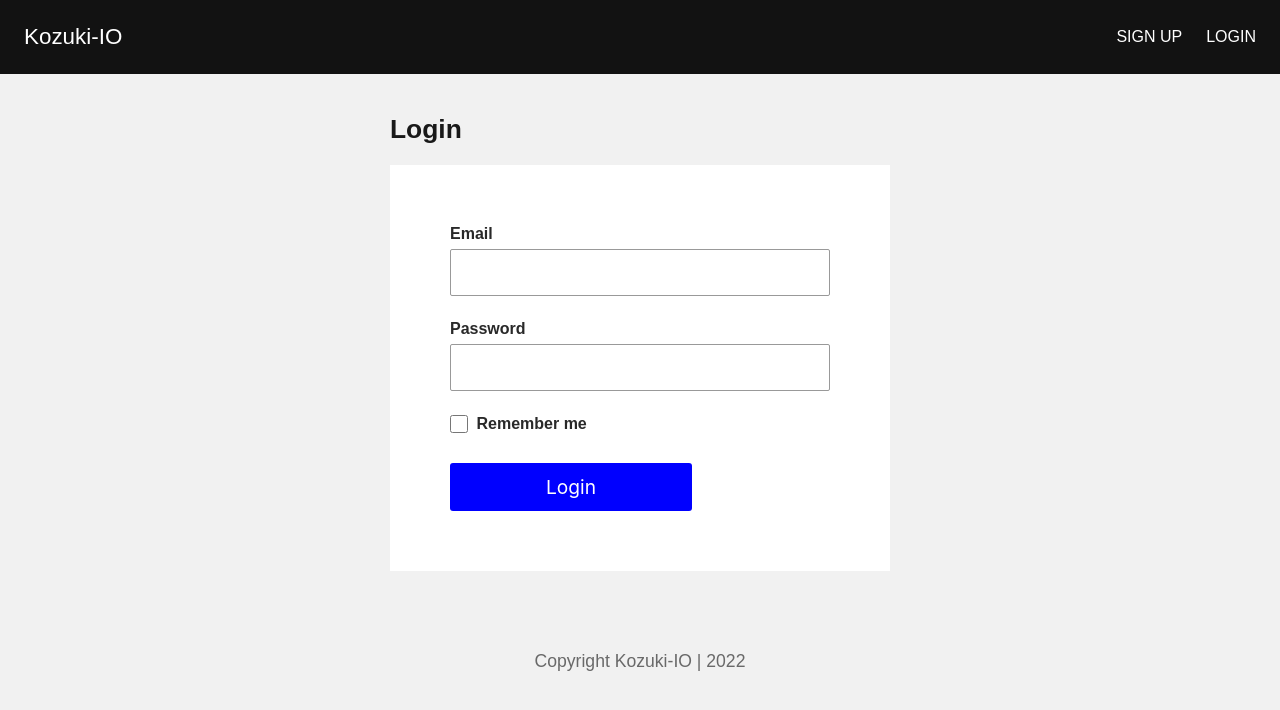
After one commit to YellowFlash2012/stock-portfolio-io, a Flask app: page /users/login in a window 1280 px wide. The commit adds this page. Shown: the top 710 px of the page. Run offline with Flask 2, Linux system fonts and the light colour scheme; parts of the project's set-up code (start-up, migrations or seed data) failed here and were passed over; some libraries are stand-ins or nearby versions.

Commit message:
tdd driven login/logout routes, updated nav

```diff
--- a/config.py
+++ b/config.py
@@ -1,5 +1,5 @@
 import os
-
+from datetime import timedelta
 
 class Config(object):
     FLASK_ENV = 'development'
@@ -9,6 +9,9 @@ class Config(object):
     SQLALCHEMY_DATABASE_URI = os.getenv('SQLALCHEMY_DATABASE_URI')
     SQLALCHEMY_TRACK_MODIFICATIONS = False
     WTF_CSRF_ENABLED = True
+
+    # If the 'Remember Me' field is selected, then the user will remain logged in for an extended period of time (default value with Flask-Login is one year). 1 year being really long, it's better to set that duration to something more realistic, like 14 days:
+    REMEMBER_COOKIE_DURATION = timedelta(days=14)
 
 
 class ProductionConfig(Config):
--- a/project/__init__.py
+++ b/project/__init__.py
@@ -1,17 +1,27 @@
+import os
+import logging
+
 from flask import Flask, render_template
 
 from logging.handlers import RotatingFileHandler
 
-import logging
+
 from flask.logging import default_handler
 from flask_sqlalchemy import SQLAlchemy
 from flask_migrate import Migrate, migrate
+from flask_wtf.csrf import CSRFProtect
+from flask_login import LoginManager
 
-import os
+
 
 # db config
 db = SQLAlchemy()
 migrate = Migrate()
+csrf_protection = CSRFProtect()
+
+# auth config
+login = LoginManager()
+login.login_view = "users.login"
 
 def create_app():
     app = Flask(__name__)
@@ -82,3 +92,12 @@ def register_error_pages(app):
 def init_ext(app):
     db.init_app(app)
     migrate.init_app(app, db)
+    csrf_protection.init_app(app)
+    login.init_app(app)
+
+    # Flask-Login configuration
+    from project.models import User
+
+    @login.user_loader
+    def load_user(user_id):
+        return User.query.get(int(user_id))
--- a/project/stocks/templates/stocks/add_stock.html
+++ b/project/stocks/templates/stocks/add_stock.html
@@ -7,7 +7,10 @@
 {% block content %}
 <div class="form-wrap">
     <h1>Add a Stock</h1>
+
     <form method="post">
+        <!-- CSRF protection implementation -->
+        <input type="hidden" name="csrf_token" value="{{ csrf_token() }}">
         <div class="field">
             <label for="stockSymbol">Stock Symbol: <em>(required)</em></label>
             <input
--- a/project/templates/base.html
+++ b/project/templates/base.html
@@ -18,9 +18,11 @@
 <body>
     <header class="site-header">
         <nav class="nav">
-            <a href="{{ url_for('stocks.home') }}" class="nav-link logo">Flask Stock Portfolio App</a>
+            <a href="{{ url_for('stocks.home') }}" class="nav-link logo">Kozuki-IO</a>
 
             <ul class="nav-list">
+
+              {% if current_user.is_authenticated %}
                 <li class="nav-item">
                     <a href="{{ url_for('stocks.stocks') }}" class="nav-link">Stocks</a>
                 </li>
@@ -28,6 +30,26 @@
                 <li class="nav-item">
                     <a href="{{ url_for('stocks.add_stock') }}" class="nav-link">Add Stock</a>
                 </li>
+
+                <li class="nav-item">
+                    <a href="{{ url_for('users.user_profile') }}" class="nav-link">Profile</a>
+                </li>
+
+                <li class="nav-item">
+                    <a href="{{ url_for('users.logout') }}" class="nav-link">Logout</a>
+                </li>
+
+                {% else %}
+
+                <li class="nav-item">
+                    <a href="{{ url_for('users.register') }}" class="nav-link">Sign up</a>
+                </li>
+
+                <li class="nav-item">
+                    <a href="{{ url_for('users.login') }}" class="nav-link">Login</a>
+                </li>
+
+                {% endif %}
 
             </ul>
         </nav>
--- a/project/users/forms.py
+++ b/project/users/forms.py
@@ -1,5 +1,6 @@
+from xmlrpc.client import Boolean
 from flask_wtf import FlaskForm
-from wtforms import StringField, PasswordField, SubmitField
+from wtforms import StringField, PasswordField, SubmitField, BooleanField
 from wtforms.validators import DataRequired, Length, Email
 
 class RegistrationForm(FlaskForm):
@@ -10,3 +11,12 @@ class RegistrationForm(FlaskForm):
     password = PasswordField('Password', validators=[DataRequired(), Length(min=13, max=21)])
 
     submit = SubmitField('Register')
+
+class LoginForm(FlaskForm):
+    email = StringField('Email', validators=[DataRequired(), Email(), Length(min=6, max=100)])
+
+    password = PasswordField('Password', validators=[DataRequired()])
+
+    remember_me = BooleanField('Remember me')
+
+    submit = SubmitField('Login')
--- a/project/users/routes.py
+++ b/project/users/routes.py
@@ -1,9 +1,11 @@
 from . import users_blueprint
 from flask import render_template, abort, flash, request, current_app, redirect, url_for
-from .forms import RegistrationForm
+from .forms import RegistrationForm, LoginForm
+from flask_login import login_user, current_user, login_required, logout_user
 from project.models import User
 from project import db
 from sqlalchemy.exc import IntegrityError
+from urllib.parse import urlparse
 
 @users_blueprint.route('/about', methods=['GET', 'POST'])
 def about():
@@ -45,3 +47,56 @@ def register():
             flash(f"Something went wrong, please check the info you entered and try again!")
 
     return render_template('users/register.html', form=form)
+
+@users_blueprint.route('/login', methods=['GET', 'POST'])
+def login():
+    # If the user is already logged in, don't allow them to try to log in again
+    if current_user.is_authenticated:
+        flash('Already logged in!')
+        current_app.logger.info(f'Duplicate login attempt by user: {current_user.email}')
+        return redirect(url_for('stocks.home'))
+
+    form = LoginForm()
+
+    if request.method == 'POST':
+        if form.validate_on_submit():
+            user = User.query.filter_by(email=form.email.data).first()
+
+            if user and user.is_password_correct(form.password.data):
+                # User's credentials have been validated, so log them in
+                login_user(user, remember=form.remember_me.data)
+
+                flash(f'Welcome back, {current_user.name}!')
+
+                current_app.logger.info(f'Logged in user: {current_user.email}')
+
+                # handling the next query in the URL
+                if not request.args.get('next'):
+                    return redirect(url_for('users.user_profile'))
+
+                next_url = request.args.get('next')
+
+                if urlparse(next_url).scheme != '' or urlparse(next_url).netloc != '':
+                    current_app.logger.info(f'Invalid next path in login request: {next_url}')
+                    logout_user()
+                    return abort(400)
+
+                current_app.logger.info(f'Redirecting after valid login to: {next_url}')
+
+                return redirect(next_url)
+
+        flash('Invalid credentials. Try again', 'error')
+    return render_template('users/login.html', form=form)
+
+@users_blueprint.route('/logout')
+@login_required
+def logout():
+    current_app.logger.info(f'Logged out user: {current_user.email}')
+    logout_user()
+    flash('See you next time!')
+    return redirect(url_for('stocks.home'))
+
+@users_blueprint.route('/profile')
+@login_required
+def user_profile():
+    return render_template('users/profile.html')
--- /dev/null
+++ b/project/users/templates/users/login.html
@@ -0,0 +1,42 @@
+{% extends "base.html" %}
+
+{% block styling %}
+<link rel="stylesheet" href="{{ url_for('static', filename='css/form_style.css') }}">
+{% endblock %}
+
+{% block content %}
+
+<div class="form-wrap">
+  <h1 class="form-heading">Login</h1>
+
+  <form method="post">
+    {{ form.csrf_token }}
+
+    <div class="field">
+      {{ form.email.label }}
+      {{ form.email }}
+      {% for error in form.email.errors %}
+        <span class="validation-error">[{{ error }}]</span>
+      {% endfor %}
+    </div>
+
+    <div class="field">
+      {{ form.password.label }}
+      {{ form.password }}
+      {% for error in form.password.errors %}
+        <span class="validation-error">[{{ error }}]</span>
+      {% endfor %}
+    </div>
+
+    <div class="field checkbox">
+      {{ form.remember_me.label }}
+      {{ form.remember_me() }}
+    </div>
+
+    <div class="field">
+      {{ form.submit() }}
+    </div>
+  </form>
+</div>
+
+{% endblock %}
--- a/requirements.txt
+++ b/requirements.txt
@@ -7,6 +7,7 @@ coverage==6.3.1
 dnspython==2.2.0
 email-validator==1.1.3
 Flask==2.0.2
+Flask-Login==0.5.0
 Flask-Migrate==3.1.0
 Flask-SQLAlchemy==2.5.1
 Flask-WTF==1.0.0
```
Also changed, not shown: project/models.py (+19 -0 lines), project/static/css/user_profile_style.css (added, +31 -0 lines), project/users/templates/users/profile.html (added, +18 -0 lines), tests/conftest.py (+24 -0 lines), tests/functional/test.users.py (deleted, +0 -65 lines), tests/functional/test_users.py (added, +257 -0 lines), tests/unit/test_models.py (+1 -1 lines), README.md.
